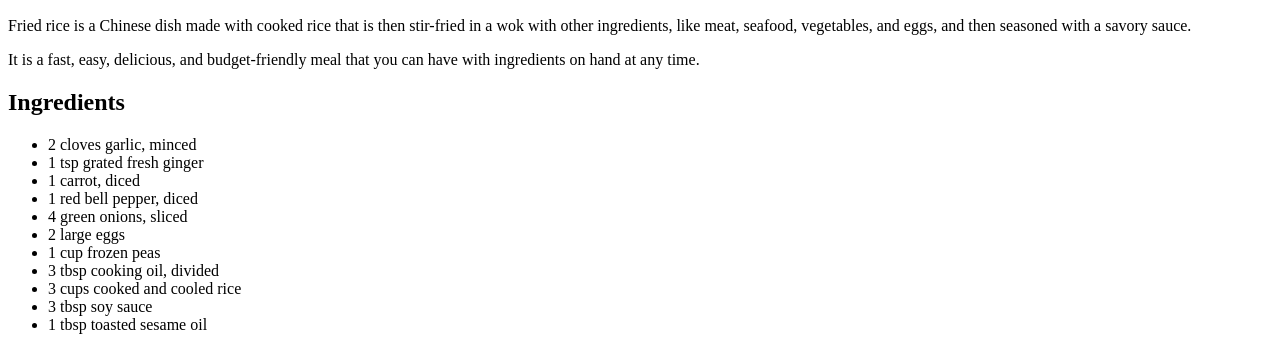
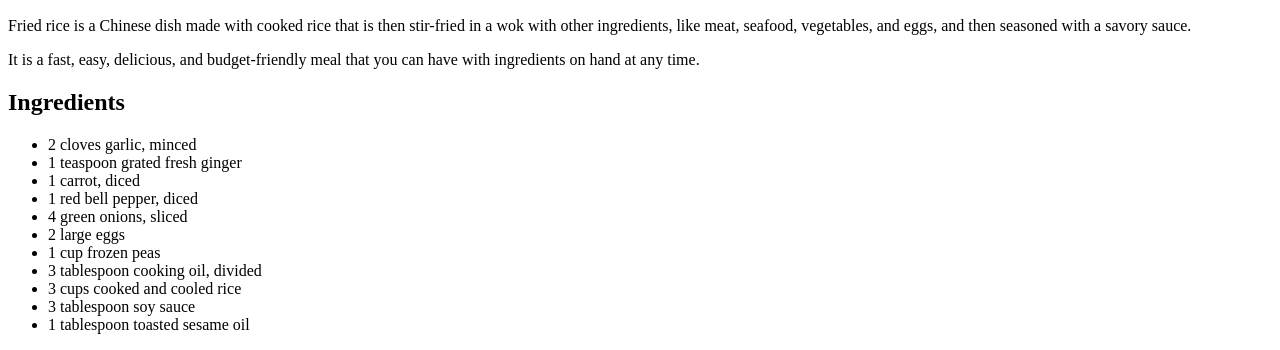
Before and after one commit to mandarmgd/odin-recipes, a plain HTML site: page recipes/Fried_rice.html in a window 1280 px wide. Shown: the part 434-784 px from the top of the page. Drawn offline with Linux system fonts and the light colour scheme.

Commit message:
Edit fried rice

```diff
--- a/recipes/Fried_rice.html
+++ b/recipes/Fried_rice.html
@@ -14,16 +14,16 @@
         <h2>Ingredients</h2>
         <ul>
             <li>2 cloves garlic, minced</li>
-            <li>1 tsp grated fresh ginger</li>
+            <li>1 teaspoon grated fresh ginger</li>
             <li>1 carrot, diced</li>
             <li>1 red bell pepper, diced</li>
             <li>4 green onions, sliced</li>
             <li>2 large eggs</li>
             <li>1 cup frozen peas</li>
-            <li>3 tbsp cooking oil, divided</li>
+            <li>3 tablespoon cooking oil, divided</li>
             <li>3 cups cooked and cooled rice</li>
-            <li>3 tbsp soy sauce</li>
-            <li>1 tbsp toasted sesame oil</1i>
+            <li>3 tablespoon soy sauce</li>
+            <li>1 tablespoon toasted sesame oil</1i>
         </ul>
 
         <h2>Steps</h2>
```
